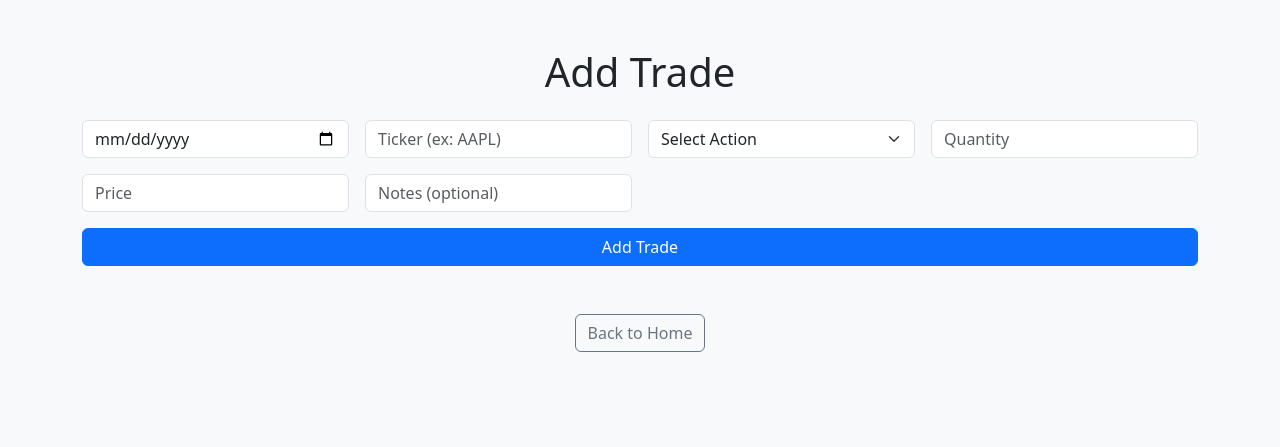
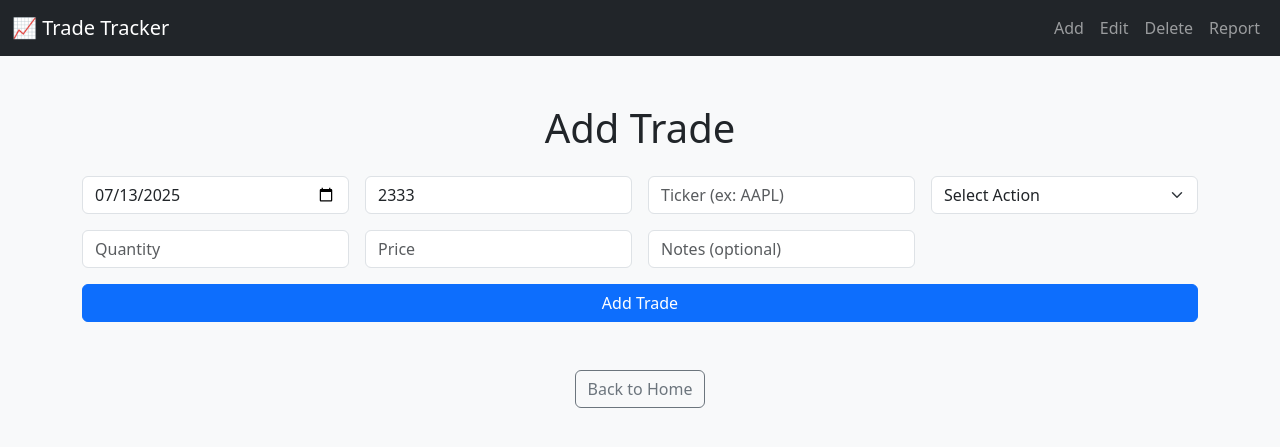
Before and after one commit to vdgalapin/StockJournalTracker, a Flask app: page /add_trade in a window 1280 px wide. Shown: the top 447 px of the page. Run offline with Flask 3, Linux system fonts and the light colour scheme; some libraries are stand-ins or nearby versions.

Commit message:
Add time in the table and also header in each page.

```diff
--- a/app.py
+++ b/app.py
@@ -47,39 +47,72 @@ def get_stocks():
 def add_stock():
     """Add a new stock entry to the database."""
     if request.method == 'POST':
+
         date = request.form.get('date')
         if not validate_date(date):
             return render_template('add_trade.html', error="Invalid date format. Use YYYY-MM-DD.")
+
+        time = request.form.get('time')
+        if time:
+            try:
+                datetime.strptime(time, "%H%M")
+            except ValueError:
+                return render_template('add_trade.html', error="Invalid time format. Use HHMM.")
+
         ticker = request.form.get('ticker').upper()
         if not validate_stock_symbol(ticker):
             return render_template('add_trade.html', error="Invalid stock symbol.")
+
         action = request.form.get('action').upper()
         if action not in ['BUY', 'SELL']:
             return render_template('add_trade.html', error="Action must be either BUY or SELL.")
+
         quantity = request.form.get('quantity')
         if not quantity.isdigit() or int(quantity) <= 0:
             return render_template('add_trade.html', error="Quantity must be a positive integer.")
+
         price = request.form.get('price')
         if not validate_price(price):
             return render_template('add_trade.html', error="Price must be a positive number.")
+
         notes = request.form.get('notes', '')
 
         conn = sqlite3.connect(DATABASE)
         c = conn.cursor()
 
         if action == 'SELL':
-            c.execute('SELECT sum(quantity) FROM stocks WHERE ticker = ? and action ="BUY"', (ticker,))
-            total_bought = c.fetchone()[0] or 0
 
-            c.execute('SELECT sum(quantity) FROM stocks WHERE ticker = ? and action ="SELL"', (ticker,))
-            total_sold = c.fetchone()[0] or 0
+            # Total bought BEFORE OR AT the current trade's datetime
+            c.execute('''
+                SELECT COALESCE(SUM(quantity), 0)
+                FROM stocks
+                WHERE ticker = ?
+                AND action = "BUY"
+                AND date <= ?
+                AND time <= ?
+            ''', (ticker, date, time))
+            total_bought = c.fetchone()[0]
 
-            if int(total_sold) + int(quantity) >= int(total_bought):
+            # Total sold BEFORE the current trade's datetime
+            c.execute('''
+                SELECT COALESCE(SUM(quantity), 0)
+                FROM stocks
+                WHERE ticker = ?
+                AND action = "SELL"
+                AND date <= ?
+                AND time <= ?
+            ''', (ticker, date, time))
+
+
+            total_sold = c.fetchone()[0]
+
+            # Validate: new sell should not exceed total bought so far
+            if int(total_sold) + int(quantity) > int(total_bought):
                 conn.close()
-                return render_template('add_trade.html', error="Cannot sell more than you have bought.")
+                return render_template('add_trade.html', error="Cannot sell more than " + str(int(total_bought) - int(total_sold)) + " shares of " + ticker + " stocks.")
 
-        c.execute('INSERT INTO stocks (date, ticker, action, quantity, price, notes) VALUES (?, ?, ?, ?, ?, ?)',
-                  (date, ticker, action, quantity, price, notes))
+
+        c.execute('INSERT INTO stocks (date, time, ticker, action, quantity, price, notes) VALUES (?, ?, ?, ?, ?, ?, ?)', (date, time, ticker, action, quantity, price, notes))
         conn.commit()
         conn.close()
         return redirect('/add_trade')
@@ -159,7 +192,7 @@ def export_report():
 
     # Create a CSV response
     output = []
-    output.append(['Date', 'Ticker', 'Quantity', 'Price Bought', 'Price Sold', 'Gain', 'Notes'])
+    output.append(['Date', 'Time', 'Ticker', 'Quantity', 'Price Bought', 'Price Sold', 'Gain', 'Notes'])
     for row in gains:
         output.append([
             row['date'],
@@ -172,7 +205,7 @@ def export_report():
         ])
 
     output.append([])
-    output.append(['Sell Date', 'Ticker', 'Disallowed Loss', 'Matched Buy Date'])
+    output.append(['Sell Date', 'Time', 'Ticker', 'Disallowed Loss', 'Matched Buy Date'])
     for sale in wash_sales:
         output.append([
             sale['sell_date'],
--- a/logic/gain_loss.py
+++ b/logic/gain_loss.py
@@ -91,6 +91,7 @@ def calculate_gain(trades):
                 'price_sold': round(price_to_sell, 2),
                 'gain': (f"-${abs(gain):,.2f}" if gain < 0 else f"${gain:,.2f}").replace(",", ""),
                 'date': trade['date'],
+                'time': trade['time'],
                 'notes': trade.get('notes', '')
             })
     return results
--- a/logic/wash_sale.py
+++ b/logic/wash_sale.py
@@ -35,6 +35,7 @@ def detect_wash_sale(trades):
             if date_start <= buy_date <= date_end:
                 flagged_trades.append({
                     'sell_date': trade['date'],
+                    'sell_time': trade['time'],
                     'ticker': trade['ticker'],
                     'disallowed_loss': abs(gain),
                     'matched_buy_date': b['date'],
--- /dev/null
+++ b/static/js/header.js
@@ -0,0 +1,19 @@
+// header.js (must be in /static/js/)
+
+function Header() {
+  return (
+    <nav className="navbar navbar-expand-lg navbar-dark bg-dark mb-4">
+      <div className="container-fluid">
+        <a className="navbar-brand" href="/">📈 Trade Tracker</a>
+        <ul className="navbar-nav">
+          <li className="nav-item"><a className="nav-link" href="/add_trade">Add</a></li>
+          <li className="nav-item"><a className="nav-link" href="/edit_trade">Edit</a></li>
+          <li className="nav-item"><a className="nav-link" href="/delete_trade">Delete</a></li>
+          <li className="nav-item"><a className="nav-link" href="/report">Report</a></li>
+        </ul>
+      </div>
+    </nav>
+  );
+}
+
+ReactDOM.createRoot(document.getElementById("react-header")).render(<Header />);
--- a/templates/add_trade.html
+++ b/templates/add_trade.html
@@ -7,6 +7,14 @@
         <link href="https://cdn.jsdelivr.net/npm/bootstrap@5.3.0/dist/css/bootstrap.min.css" rel="stylesheet">
     </head>
     <body class="bg-light">
+        <script src="https://unpkg.com/react@18/umd/react.development.js"></script>
+        <script src="https://unpkg.com/react-dom@18/umd/react-dom.development.js"></script>
+        <script src="https://unpkg.com/babel-standalone@6/babel.min.js"></script>
+
+        <div id="react-header"></div>
+
+        <script type="text/babel" src="{{ url_for('static', filename='js/header.js') }}"></script>
+        <!-- Form to add a new trade -->
         <form method="POST" action="/add_trade" class="container mt-5">
             <h1 class="text-center mb-4">Add Trade</h1>
             {% if error %}
@@ -16,7 +24,10 @@
             {% endif %}
             <div class="row g-3 mb-4">
                 <div class="col-md-3">
-                    <input type="date" name="date" class="form-control" required placeholder="Date"/>
+                    <input id="date" type="date" name="date" class="form-control" required placeholder="Date"/>
+                </div>
+                <div class="col-md-3">
+                    <input id="time" type="text" name="time" class="form-control" required placeholder="0000" />
                 </div>
                 <div class="col-md-3">
                     <input type="text" name="ticker" class="form-control" required placeholder="Ticker (ex: AAPL)"/>
@@ -46,4 +57,20 @@
             <a href="/" class="btn btn-outline-secondary">Back to Home</a>
         </div>
     </body>
+    <script type="text/javascript">
+        const now = new Date();
+        const hours = String(now.getHours()).padStart(2, '0');
+        const minutes = String(now.getMinutes()).padStart(2, '0');
+        const timeStr = hours + minutes; // e.g., "1504"
+
+        const year = now.getFullYear();
+        const month = String(now.getMonth() + 1).padStart(2, '0');
+        const day = String(now.getDate()).padStart(2, '0');
+        const dateStr = `${year}-${month}-${day}`; // e.g., "YYYY-MM-DD"
+
+        // Display
+        document.getElementById('time').value = timeStr;
+        document.getElementById('date').value = dateStr;
+
+    </script>
 </html>
```
Also changed, not shown: templates/index.html (+11 -2 lines), templates/report.html (+11 -0 lines), database.db, 1 other file.
